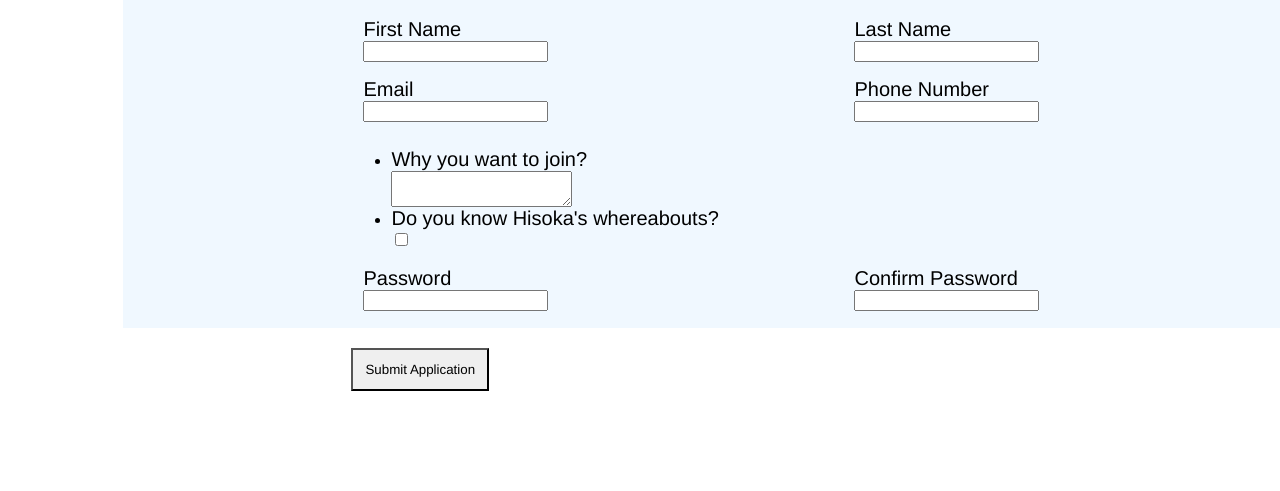
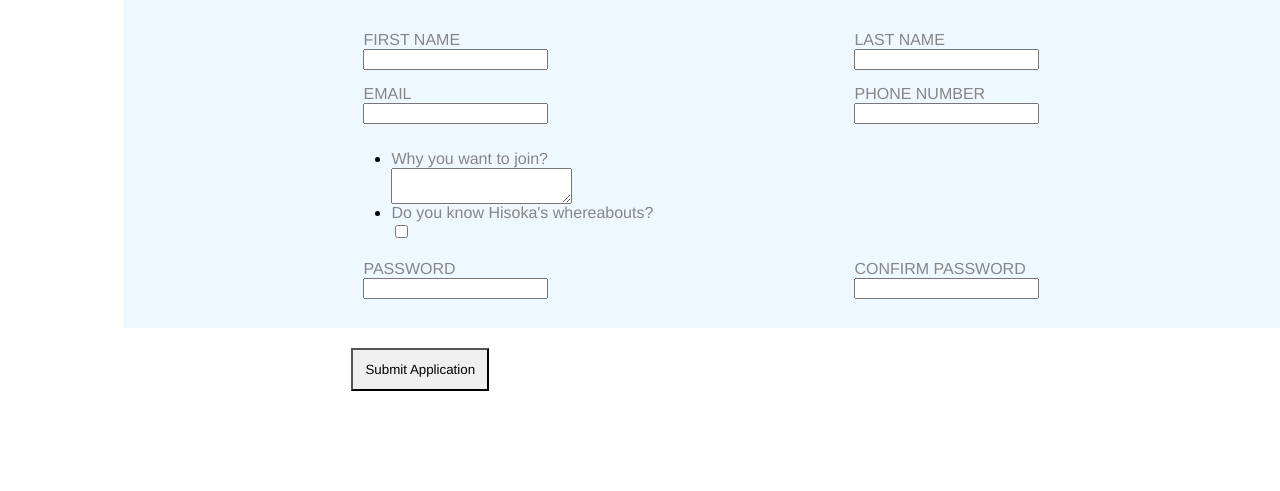
Before and after one commit to lagging-d/Signup-Form, a plain HTML site: page index.html in a window 1280 px wide. Shown: the part 365-856 px from the top of the page. Drawn offline with Linux system fonts and the light colour scheme; a web font is replaced by a local one.

Commit message:
Format labels

```diff
--- a/index.html
+++ b/index.html
@@ -29,21 +29,21 @@
                     <h2>Fill out the form please!</h2>
                     <fieldset aria-label="Identification">
                         <div class="firstName">
-                         <label for="first-name">First Name</label>
+                         <label for="first-name">FIRST NAME</label>
                          <input type="text" id="first-name" name="first-name" required />
                         </div>
                         <div class="secondName">
-                         <label for="last-name">Last Name</label>
+                         <label for="last-name">LAST NAME</label>
                          <input type="text" id="last-name" name="last-name" />
                         </div>
                     </fieldset>
                     <fieldset aria-label="Contact Information">
                         <div class="email">
-                         <label for="email">Email</label>
+                         <label for="email">EMAIL</label>
                          <input type="email" id="email" name="email" required />
                         </div>
                         <div class="phoneNumber">
-                         <label for="phone-number">Phone Number</label>
+                         <label for="phone-number">PHONE NUMBER</label>
                          <input type="tel" id="phone-number" name="phone-number" />
                         </div>
                     </fieldset>
@@ -59,11 +59,11 @@
                     </ul>
                     <fieldset aria-label="Code phrase">
                     <div class="password">
-                     <label for="password">Password</label>
+                     <label for="password">PASSWORD</label>
                      <input type="password" id="password" name="pwd" required />
                     </div>
                     <div class="confirmPwd">
-                     <label for="confirm-pwd">Confirm Password</label>
+                     <label for="confirm-pwd">CONFIRM PASSWORD</label>
                      <input type="password" id="confirm-pwd" name="confirm-pwd" required />
                     </div>
                     </fieldset>
--- a/styles.css
+++ b/styles.css
@@ -107,7 +107,8 @@ fieldset {
 
 
 label {
-    font-size: 20px;
+    font-size: 16px;
+    color: rgb(134, 134, 134);
 }
 
 textarea {
```
